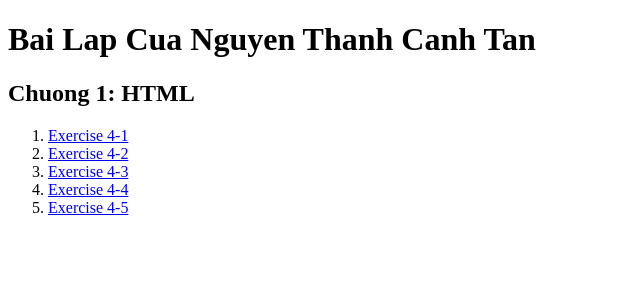
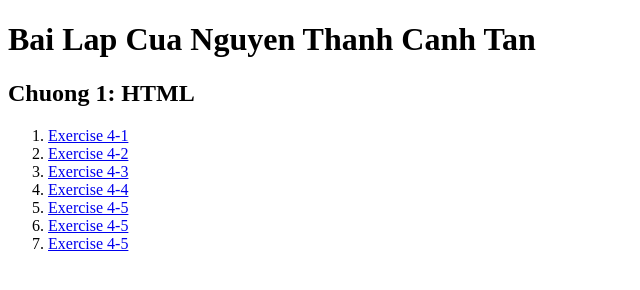
Before and after one commit to Zahnnn/Zahnnn.github.io, a plain HTML site: page index.html in a window 1280 px wide. Shown: the whole page, without its empty margins (0-640 px from the left). Drawn offline with Linux system fonts and the light colour scheme.

Commit message:
Initital Commit

```diff
--- a/index.html
+++ b/index.html
@@ -13,6 +13,8 @@
             <li><a href="Lap\1.HTML\Ex4-3.html">Exercise 4-3</a></li>
             <li><a href="Lap\1.HTML\Ex4-4.html">Exercise 4-4</a></li>
             <li><a href="Lap\1.HTML\Ex4-5.html">Exercise 4-5</a></li>
+            <li><a href="Lap\1.HTML\Ex5-1.html">Exercise 4-5</a></li>
+            <li><a href="Lap\1.HTML\Ex5-2.html">Exercise 4-5</a></li>
         </ol>
     </body>
 </html>
```
